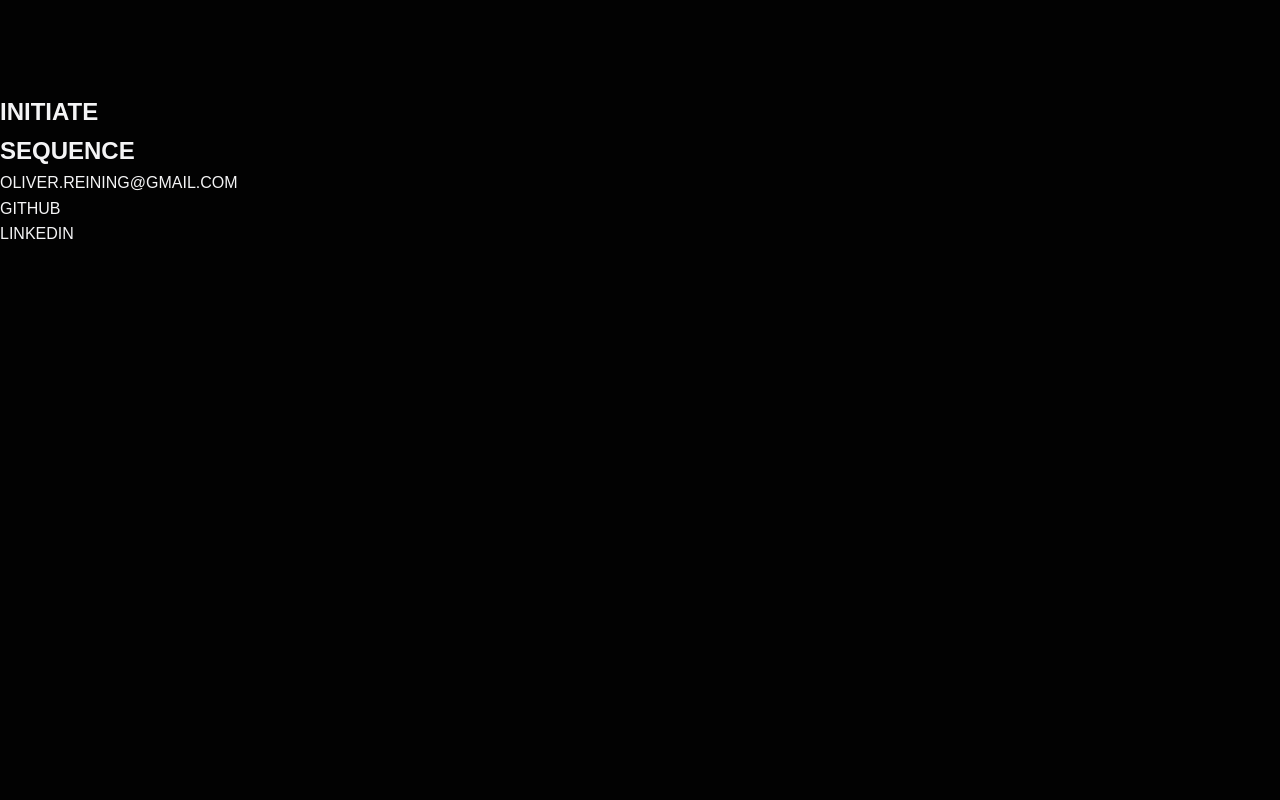
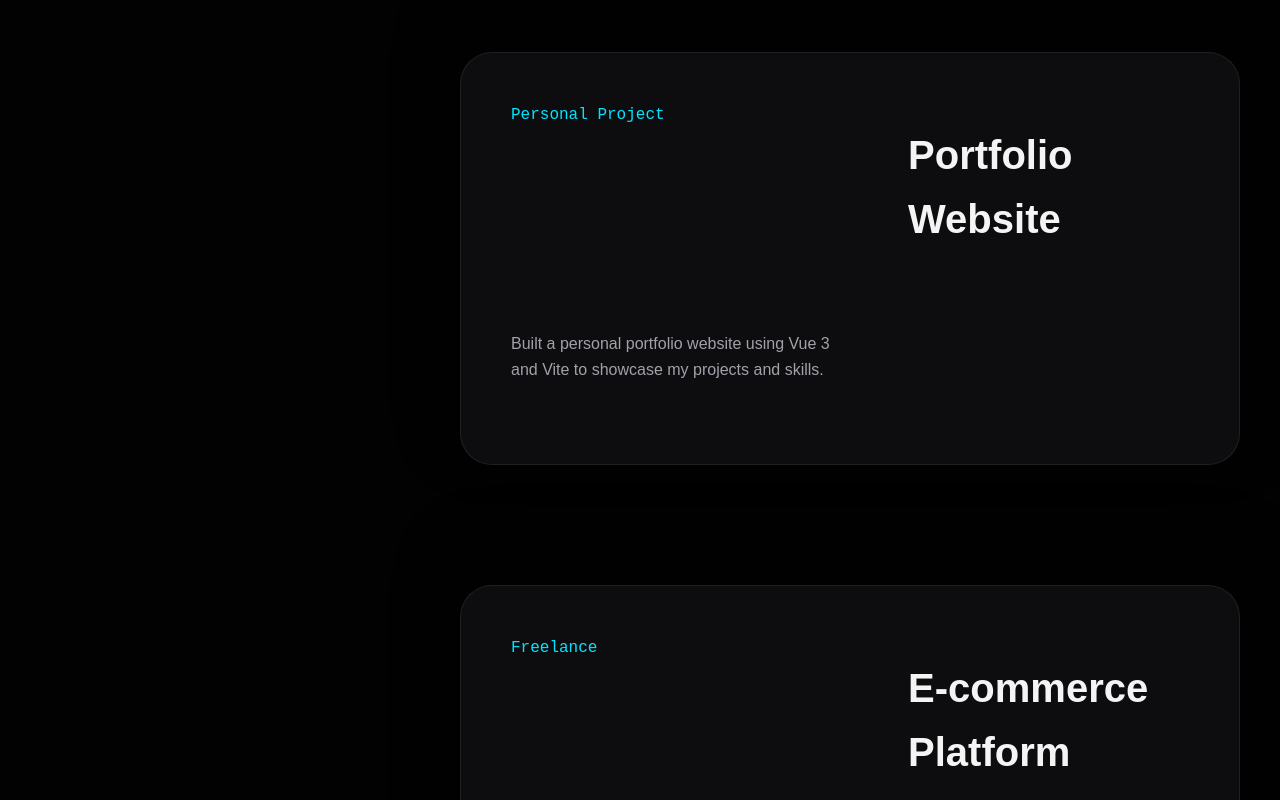
Before and after one commit to OliverReining/portfolio, a Vue app in the folder frontend/: page / in a window 1280 px wide. Shown: the part 2880-3680 px from the top of the page. Before the commit the page ends 3127 px from the top, so only its background shows below. Built offline with nearby package versions, Linux system fonts and the light colour scheme; the HTML template or start-up script is replaced by a standard one.

Commit message:
feat: add ProjectCard component and integrate it into Projects page with project details display

```diff
--- a/frontend/src/components/pages/Projects.vue
+++ b/frontend/src/components/pages/Projects.vue
@@ -1,9 +1,40 @@
 <script setup lang="ts">
 import SectionBadge from '@/components/ui/SectionBadge.vue'
+import ProjectCard from '@/components/ui/ProjectCard.vue'
+
+interface Project {
+  category: string
+  title: string
+  description: string
+  codeSnippet?: string
+}
+
+const Projects: Project[] = [
+  {
+    category: 'Open Source',
+    title: 'Vue.js DevTools',
+    description:
+      'Contributed to the Vue.js DevTools project, improving performance and adding new features.',
+  },
+  {
+    category: 'Personal Project',
+    title: 'Portfolio Website',
+    description:
+      'Built a personal portfolio website using Vue 3 and Vite to showcase my projects and skills.',
+  },
+  {
+    category: 'Freelance',
+    title: 'E-commerce Platform',
+    description:
+      'Developed a full-stack e-commerce platform for a local business, utilizing Node.js and Vue.js.',
+    codeSnippet: 'public async IAsyncEnumerable Stream...',
+  },
+]
 </script>
 <template>
   <section id="projects">
     <SectionBadge tag="projects" title="Verified Codebases." />
+    <ProjectCard v-for="project in Projects" :key="project.title" v-bind="project" />
   </section>
 </template>
 <style scoped></style>
--- /dev/null
+++ b/frontend/src/components/ui/ProjectCard.vue
@@ -0,0 +1,45 @@
+<script setup lang="ts">
+defineProps<{
+  category: string
+  title: string
+  description: string
+  codeSnippet?: string
+}>()
+</script>
+
+<template>
+  <div>
+    <span>{{ category }}</span>
+    <h3>{{ title }}</h3>
+    <p>{{ description }}</p>
+    <code>{{ codeSnippet }}</code>
+  </div>
+</template>
+
+<style scoped>
+div {
+  position: sticky;
+  top: 100px;
+  background: #0d0d0f;
+  border: 1px solid var(--glass-border);
+  border-radius: 32px;
+  padding: 50px;
+  margin-bottom: 120px;
+  display: grid;
+  grid-template-columns: 1.2fr 1fr;
+  gap: 60px;
+  box-shadow: 0 -30px 60px rgba(0, 0, 0, 0.5);
+}
+span {
+  font-family: var(--font-mono);
+  color: var(--accent);
+}
+h3 {
+  font-size: 2.5rem;
+  margin: 20px 0;
+}
+p {
+  color: var(--text-secondary);
+  margin-bottom: 32px;
+}
+</style>
```
